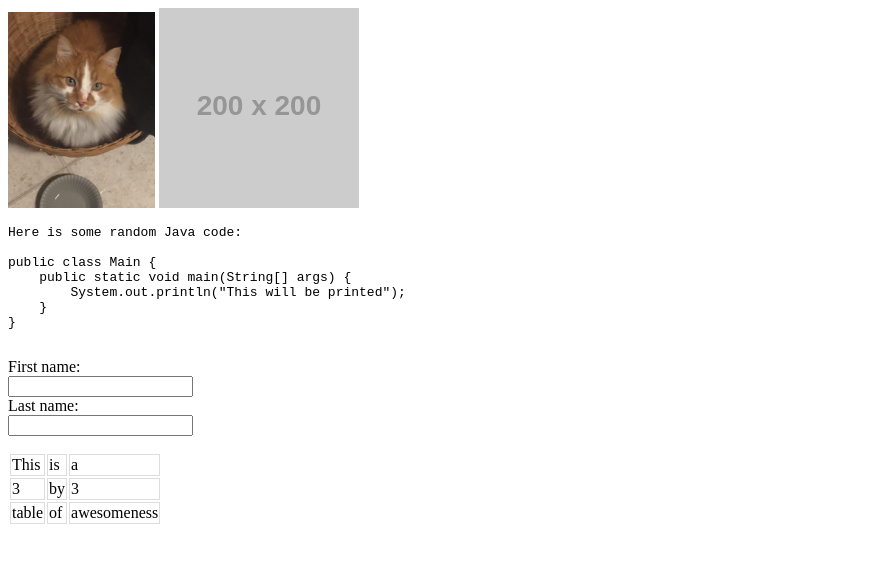
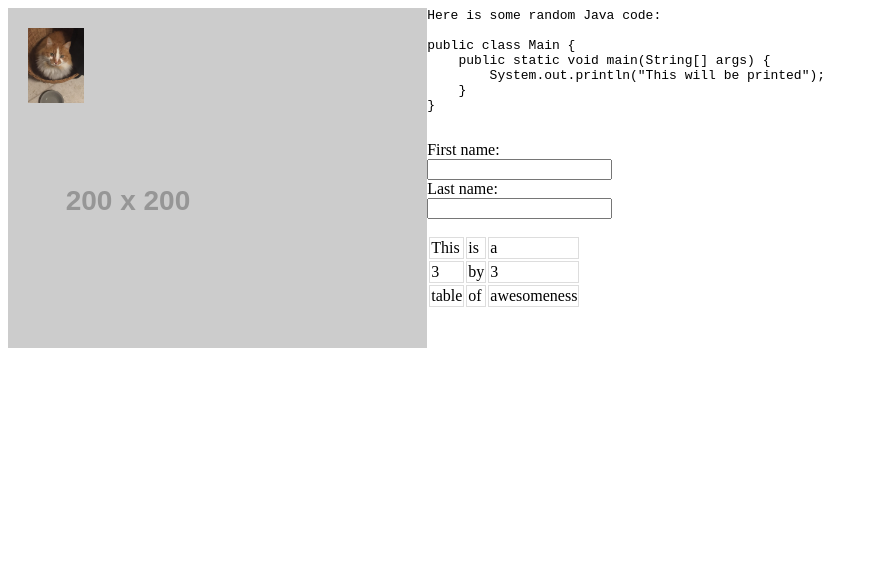
Before and after one commit to SirAwesome-5/SirAwesome-5.github.io, a plain HTML site: page assignments/assignment01.html in a window 1280 px wide. Shown: the whole page, without its empty margins (0-877 px from the left). Drawn offline with Linux system fonts and the light colour scheme; placeholder pictures from the web are drawn by us.

Commit message:
Update assignment01.html

```diff
--- a/assignments/assignment01.html
+++ b/assignments/assignment01.html
@@ -1,8 +1,26 @@
+<style>
+  nav {
+  float: left;
+  width: 30%;
+  height: 300px; /* only for demonstration, should be removed */
+  background: #ccc;
+  padding: 20px;
+  }
+
+  td {
+      border: 1px solid #dddddd;
+  }
+</style>
+
 <body>
 
-<img src="images/Sif.jpg" witdh="25%" height="25%" />
+<nav>
+<img src="images/Sif.jpg" witdh="25%" height="25%" /><br>
 <img src="https://via.placeholder.com/200" />
+</nav>
 
+<main>
+<article>
 <pre>Here is some random Java code:
 <code>
 public class Main {
@@ -12,20 +30,18 @@ public class Main {
 }
 </code>
 </pre>
+</article>
 
+<article>
 <form>
   <label for="fname">First name:</label><br>
   <input type="text" id="fname" name="fname"><br>
   <label for="lname">Last name:</label><br>
   <input type="text" id="lname" name="lname">
 </form>
+</article>
 
-<style>
-  td {
-      border: 1px solid #dddddd;
-  }
-</style>
-
+<article>
 <table>
   <tr>
     <td>This</td>
@@ -43,5 +59,7 @@ public class Main {
     <td>awesomeness</td>
   </tr>
 </table>
+</article>
+</main>
 
 </body>
```
